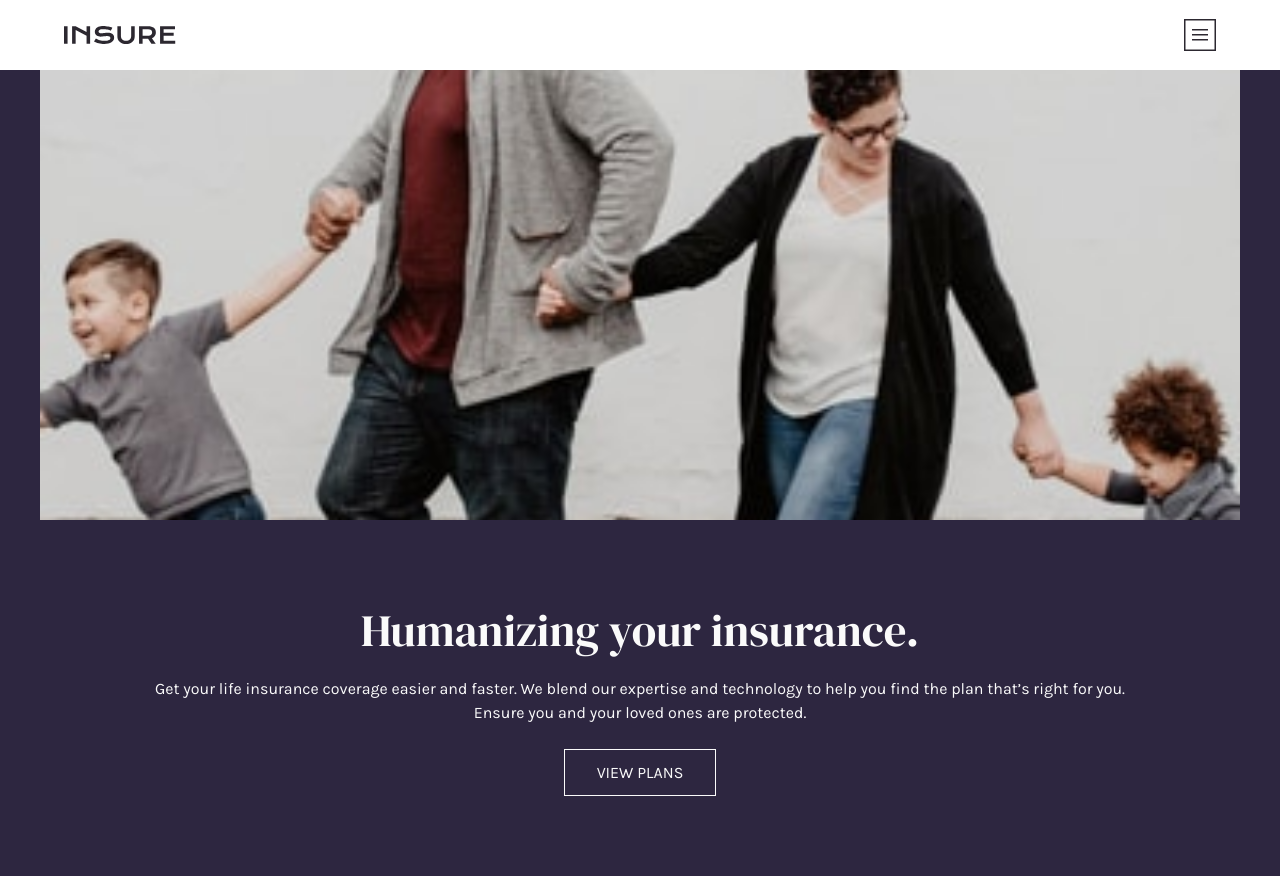
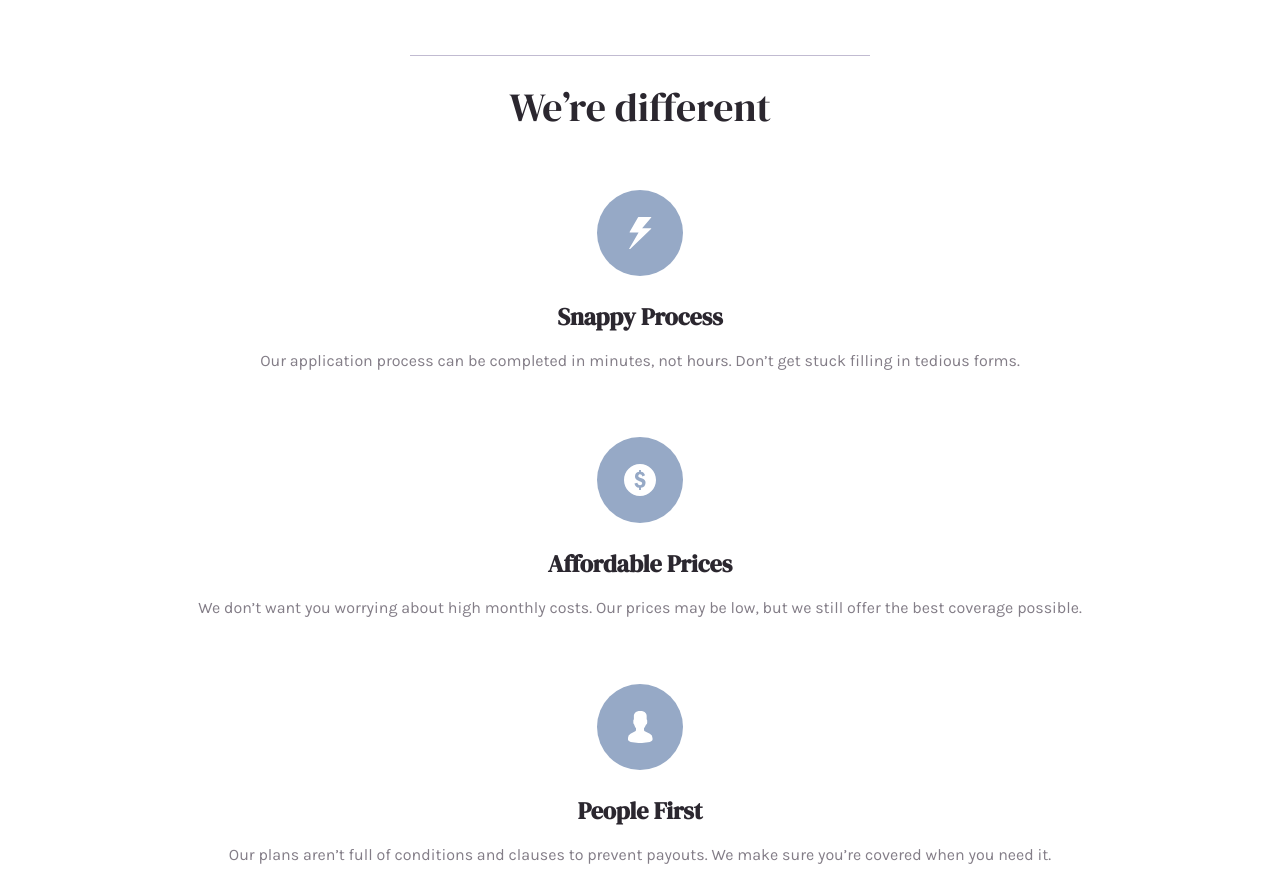
Before and after one commit to VeroDev14/insure-landing-page, a plain HTML site: page index.html in a window 1280 px wide. Shown: the top 879 px of the page. Drawn offline with Linux system fonts and the light colour scheme.

Commit message:
Changes in We´re Different Section

```diff
--- a/css/style.css
+++ b/css/style.css
@@ -72,7 +72,7 @@ body {
 
 .hero__texts {
   color: var(--very-light-gray);
-  width: 85%;
+  width: 87%;
   margin: 0 auto;
   padding: 80px 0;
   text-align: center;
@@ -80,7 +80,7 @@ body {
 
 .title {
   font-family: var(--font-headings);
-  font-size: 2.8rem;
+  font-size: 2.5rem;
   font-weight: 400;
 }
 
@@ -111,13 +111,38 @@ body {
 .title--different::before {
   content: "";
   position: absolute;
-    top: -30px;
+  top: -25px;
   left: 0;
   right: 0;
   margin: 0 auto;
   width: 40%;
-    height: 2px;
+  height: 1px;
   background-color: var(--light-violet);
+}
+
+.different__items {
+  display: flex;
+  flex-direction: column;
+  gap: 4rem;
+  margin-top: 3.5rem;
+}
+
+.different__icon {
+    display: block;
+    margin: 0 auto;
+    margin-bottom: 1.5rem;
+}
+
+.different__title {
+    font-family: var(--font-headings);
+    color: var(--very-dark-violet);
+    margin-bottom: 1rem;
+    font-size: 1.5rem;
+}
+
+.different__paragraph {
+    color: var(--dark-grayish-violet);
+    line-height: 1.5;
 }
 
 .attribution {
--- a/index.html
+++ b/index.html
@@ -14,7 +14,7 @@
     <title>Frontend Mentor | Insure landing page</title>
   </head>
   <body>
-    <header class="hero">
+    <!-- <header class="hero">
       <nav class="nav">
         <div class="nav__container container">
           <figure class="nav__figure">
@@ -36,7 +36,7 @@
 
       <section class="hero__main container">
         <div class="hero__texts">
-          <h1 class="title">Humanizing your insurance.</h1>
+          <h1 class="title">Humanizing <br/>your insurance.</h1>
           <p class="hero__paragraph">
             Get your life insurance coverage easier and faster. We blend our
             expertise and technology to help you find the plan that’s right for
@@ -45,7 +45,7 @@
           <a href="#" class="cta"> View plans</a>
         </div>
       </section>
-    </header>
+    </header> -->
 
     <main class="main">
       <section class="different container">
```
Lines whose indentation alone changed are shown as unchanged.
